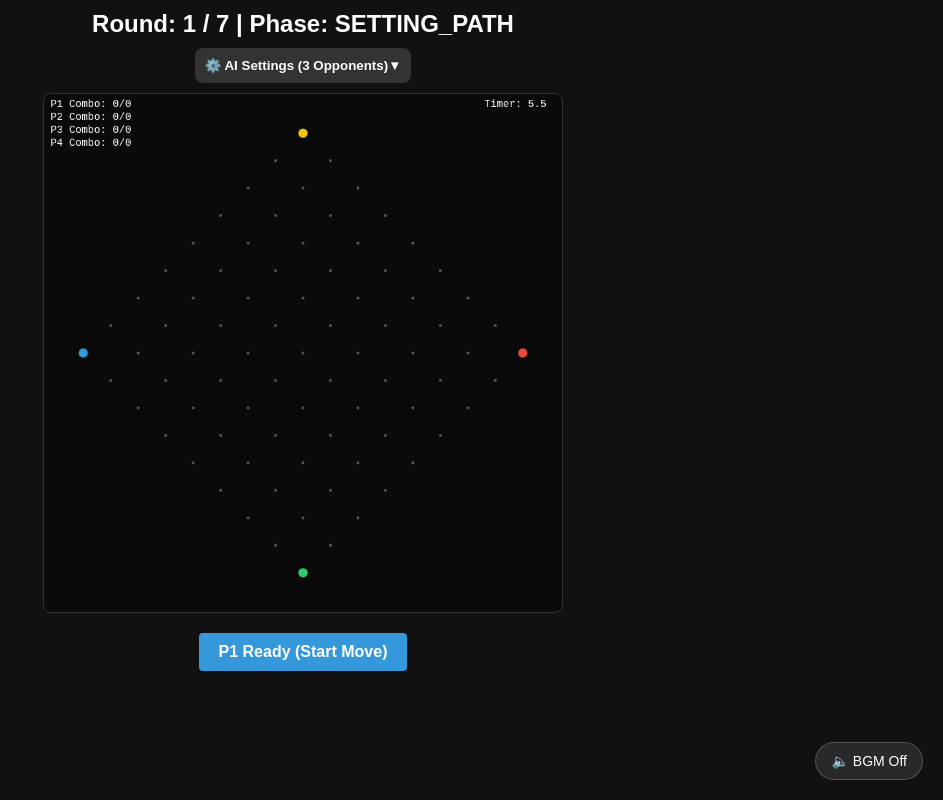
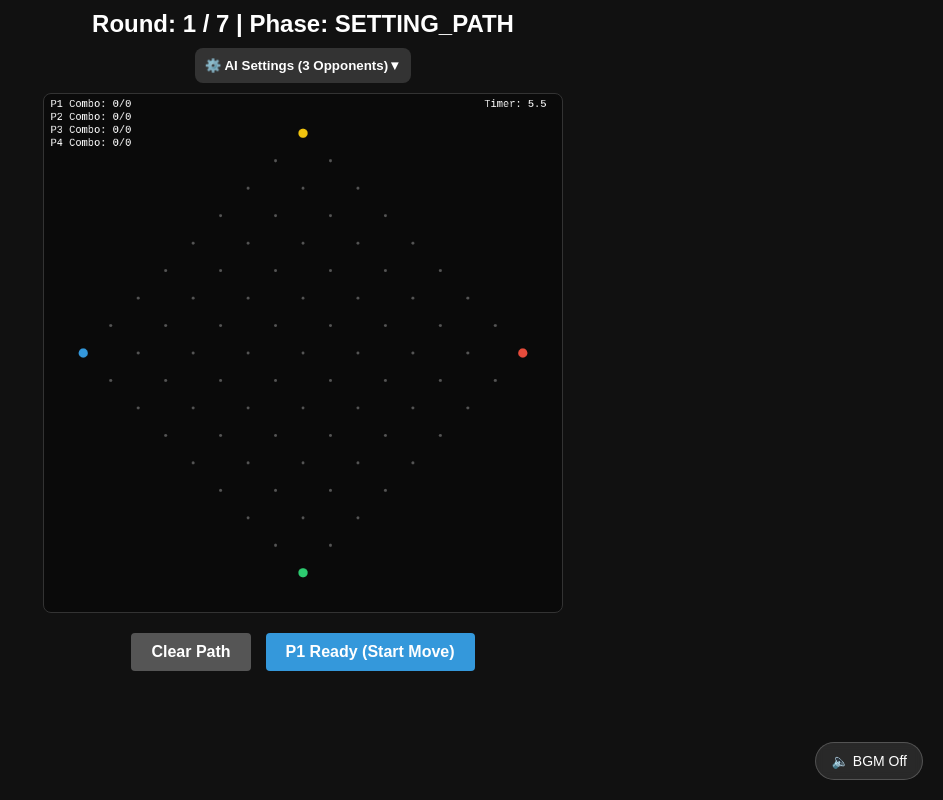
Before and after one commit to bsk1346/splinewar, a React (Vite) app: page /single in a window 1280 px wide. Shown: the whole page, without its empty margins (337-1280 px from the left). Built offline with nearby package versions, Linux system fonts and the light colour scheme.

Commit message:
add singleplay line clear btn

```diff
--- a/src/components/CanvasRenderer.tsx
+++ b/src/components/CanvasRenderer.tsx
@@ -173,6 +173,15 @@ export const CanvasRenderer: React.FC = () => {
                 <div style={{ marginTop: '20px', display: 'flex', gap: '15px' }}>
                     <button
                         onClick={() => {
+                            useGameState.getState().setWaypoints('P1', []);
+                        }}
+                        style={{ padding: '10px 20px', background: '#555', color: 'white', border: 'none', borderRadius: '4px', cursor: 'pointer', fontSize: '16px', fontWeight: 'bold' }}
+                        disabled={phase !== 'SETTING_PATH'}
+                    >
+                        Clear Path
+                    </button>
+                    <button
+                        onClick={() => {
                             const state = useGameState.getState();
 
                             // Generate AI waypoints for active AIs
```
